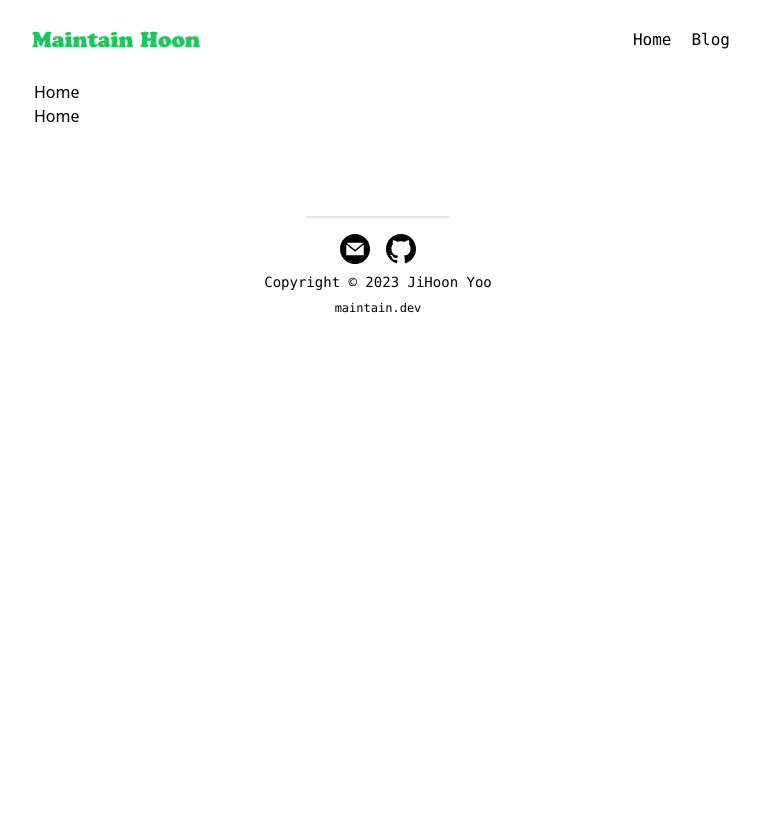
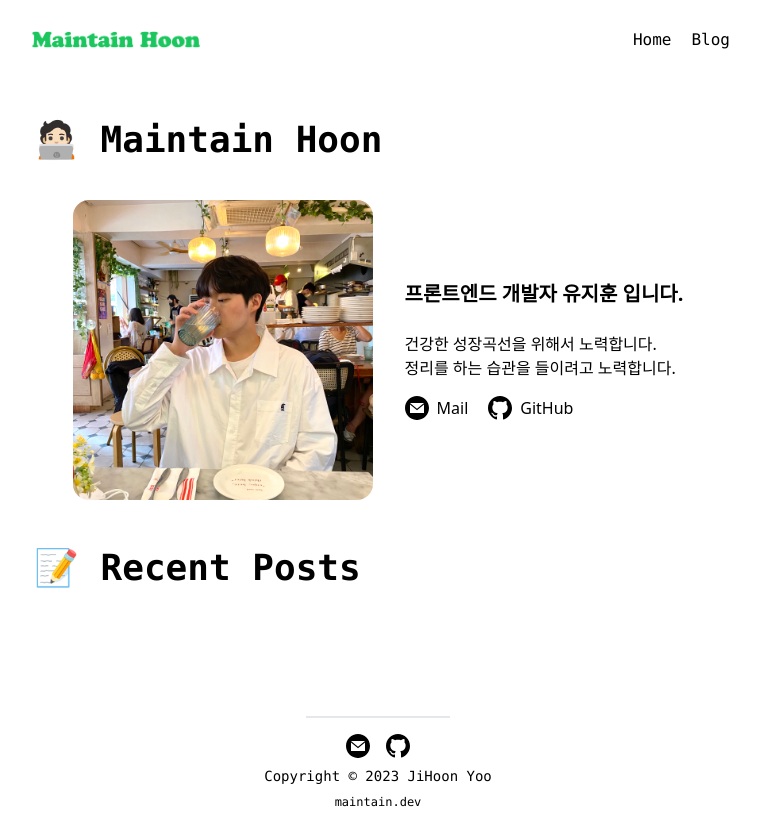
Before and after one commit to yooji0415/maintainhoon_blog, a Next.js app: page / in a window 1280 px wide. Shown: the whole page, without its empty margins (262-1022 px from the left). Before the commit the page ends 800 px from the top, so only its background shows below. Built offline with nearby package versions, Linux system fonts and the light colour scheme.

Commit message:
feat: home 화면 간단 구성

```diff
--- a/components/Footer.tsx
+++ b/components/Footer.tsx
@@ -5,10 +5,10 @@ export default function Footer() {
     <footer className="w-full font-mono flex flex-col justify-center items-center mt-16 py-6">
       <div className="flex justify-center gap-4 items-center pt-4 border-t-2 w-36">
         <a href="mailto:gch05406@gmail.com">
-          <Image src="/images/emil.svg" alt="email" width={30} height={30} />
+          <Image src="/images/email.svg" alt="email" width={24} height={24} />
         </a>
         <a href="https://github.com/yooji0415">
-          <Image src="/images/github.svg" alt="github" width={30} height={30} />
+          <Image src="/images/github.svg" alt="github" width={24} height={24} />
         </a>
       </div>
       <div className="text-sm mt-2">Copyright © 2023 JiHoon Yoo</div>
--- a/components/Layout.tsx
+++ b/components/Layout.tsx
@@ -10,7 +10,7 @@ export default function Layout(props: LayoutProps) {
   return (
     <>
       <Header />
-      <main className="max-w-screen-md flex flex-col px-10 m-auto">{props.children}</main>
+      <main className="max-w-screen-md flex flex-col  px-10 m-auto">{props.children}</main>
       <Footer />
     </>
   );
--- a/pages/blog/index.tsx
+++ b/pages/blog/index.tsx
@@ -1,3 +1,7 @@
 export default function Home() {
-  return <div className="text-3xl font-bold underline">Blog</div>;
+  return (
+    <section className="mt-12 mb-10">
+      <h1 className="font-bold text-2xl sm:text-4xl font-mono">📝 Blog</h1>
+    </section>
+  );
 }
--- a/pages/index.tsx
+++ b/pages/index.tsx
@@ -1,8 +1,45 @@
+import Image from 'next/image';
+
 export default function Home() {
   return (
     <>
-      <h1>Home</h1>
-      <h1>Home</h1>
+      <section className="my-10">
+        <h1 className="font-bold text-2xl sm:text-4xl font-mono">🧑🏻‍💻 Maintain Hoon</h1>
+      </section>
+      <section className="flex justify-center gap-8 items-center flex-wrap">
+        <Image
+          src="/images/profile.jpeg"
+          alt="profile"
+          width={300}
+          height={300}
+          className="rounded-2xl"
+        />
+        <div className="min-w-[250] max-w-[300px]">
+          <h2 className="font-bold text-xl">프론트엔드 개발자 유지훈 입니다.</h2>
+          <br />
+          <p>건강한 성장곡선을 위해서 노력합니다.</p>
+          <p>정리를 하는 습관을 들이려고 노력합니다.</p>
+          <div className="flex gap-5 items-center mt-4">
+            <a
+              href="mailto:gch05406@gmail.com"
+              className="flex gap-2 items-center transition duration-250 hover:scale-110"
+            >
+              <Image src="/images/email.svg" alt="mail" width={24} height={24} />
+              <p>Mail</p>
+            </a>
+            <a
+              href="https://github.com/yooji0415"
+              className="flex gap-2 items-center transition duration-250 hover:scale-110"
+            >
+              <Image src="/images/github.svg" alt="github" width={24} height={24} />
+              <p>GitHub</p>
+            </a>
+          </div>
+        </div>
+      </section>
+      <section className="mt-12 mb-10">
+        <h1 className="font-bold text-2xl sm:text-4xl font-mono">📝 Recent Posts</h1>
+      </section>
     </>
   );
 }
```
Also changed, not shown: public/images/email.svg (renamed from public/images/emil.svg), public/images/profile.jpeg (added).
